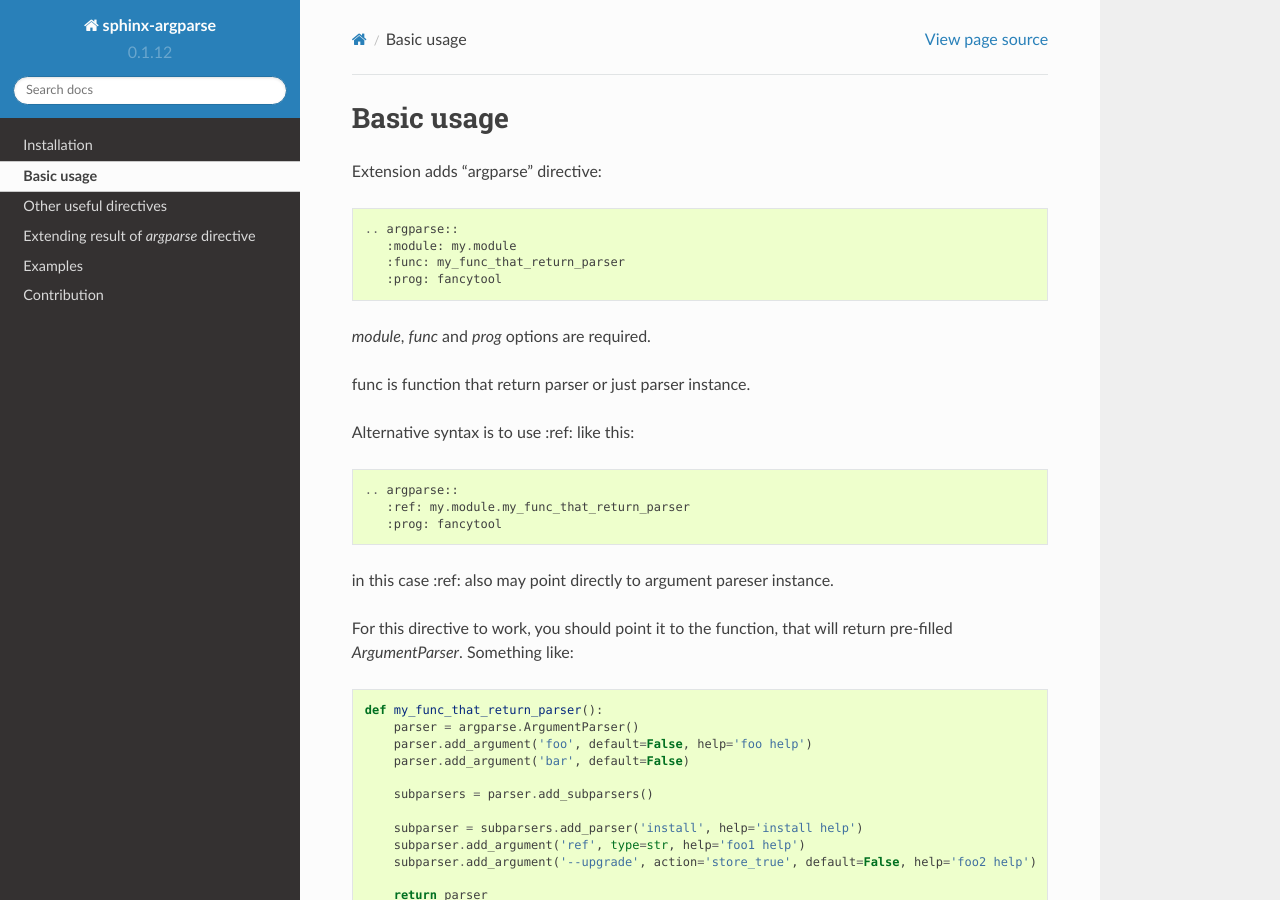
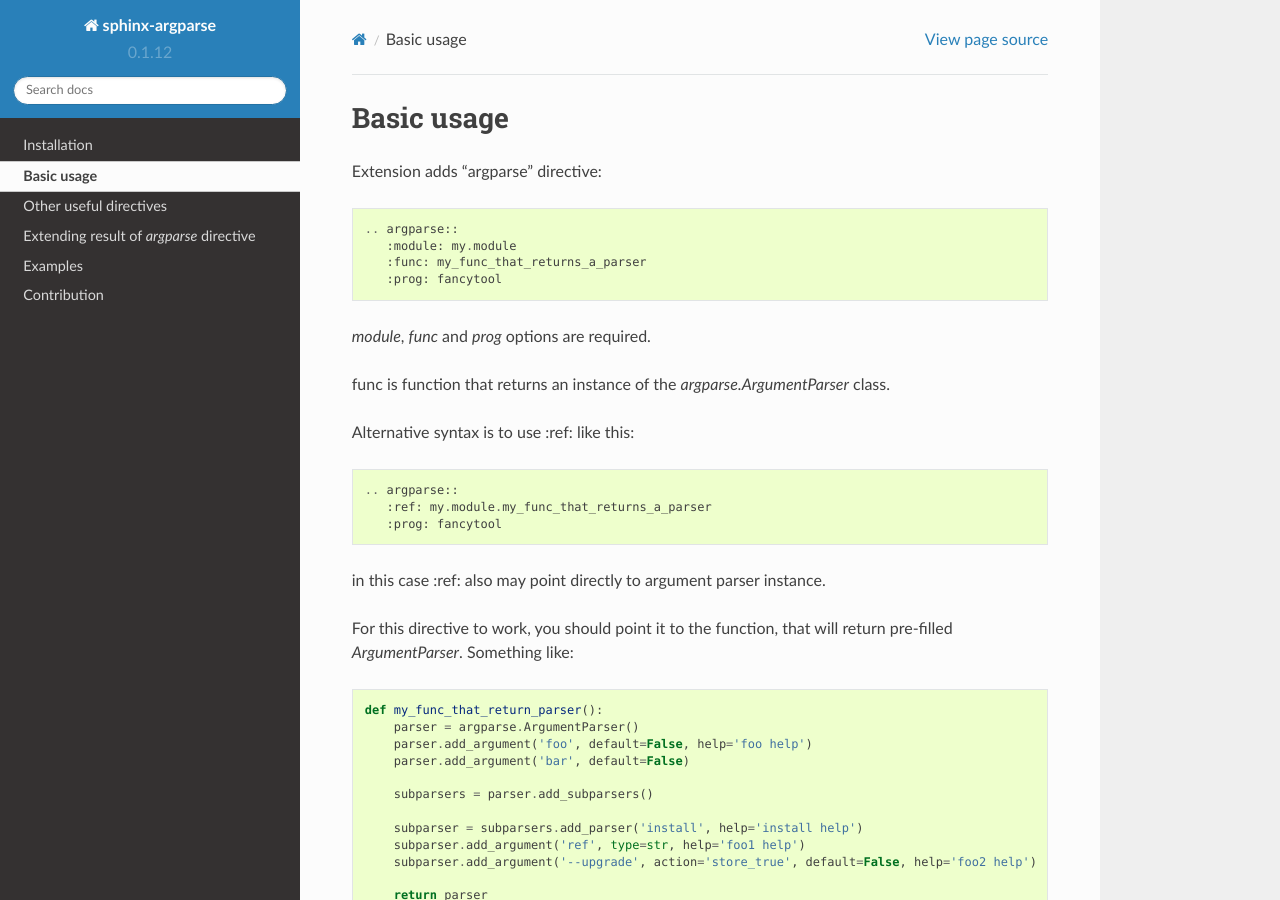
Before and after one commit to alex-rudakov/sphinx-argparse, a Sphinx documentation site: the page built from docs/usage.rst, in a window 1280 px wide and 900 px high. Built offline with Sphinx 7.4.7 and the Read the Docs theme 2.0.0, drawn with Linux system fonts in a browser that asks for light colours.

Commit message:
Update usage.rst
This is really great; thanks for putting this package together!

I've got some minor grammatical edits to clarify things a bit.

But on Line 16 I wasn't sure if you can also return a *subclass* of `argparse.ArgumentParser`. Is that also an option?

```diff
--- a/docs/usage.rst
+++ b/docs/usage.rst
@@ -8,20 +8,20 @@ Extension adds "argparse" directive::
 
     .. argparse::
        :module: my.module
-       :func: my_func_that_return_parser
+       :func: my_func_that_returns_a_parser
        :prog: fancytool
 
 `module`, `func` and `prog` options are required.
 
-func is function that return parser or just parser instance.
+func is function that returns an instance of the `argparse.ArgumentParser` class.
 
 Alternative syntax is to use :ref: like this::
 
     .. argparse::
-       :ref: my.module.my_func_that_return_parser
+       :ref: my.module.my_func_that_returns_a_parser
        :prog: fancytool
 
-in this case :ref: also may point directly to argument pareser instance.
+in this case :ref: also may point directly to argument parser instance.
 
 For this directive to work, you should point it to the function, that will return pre-filled `ArgumentParser`.
 Something like::
```
